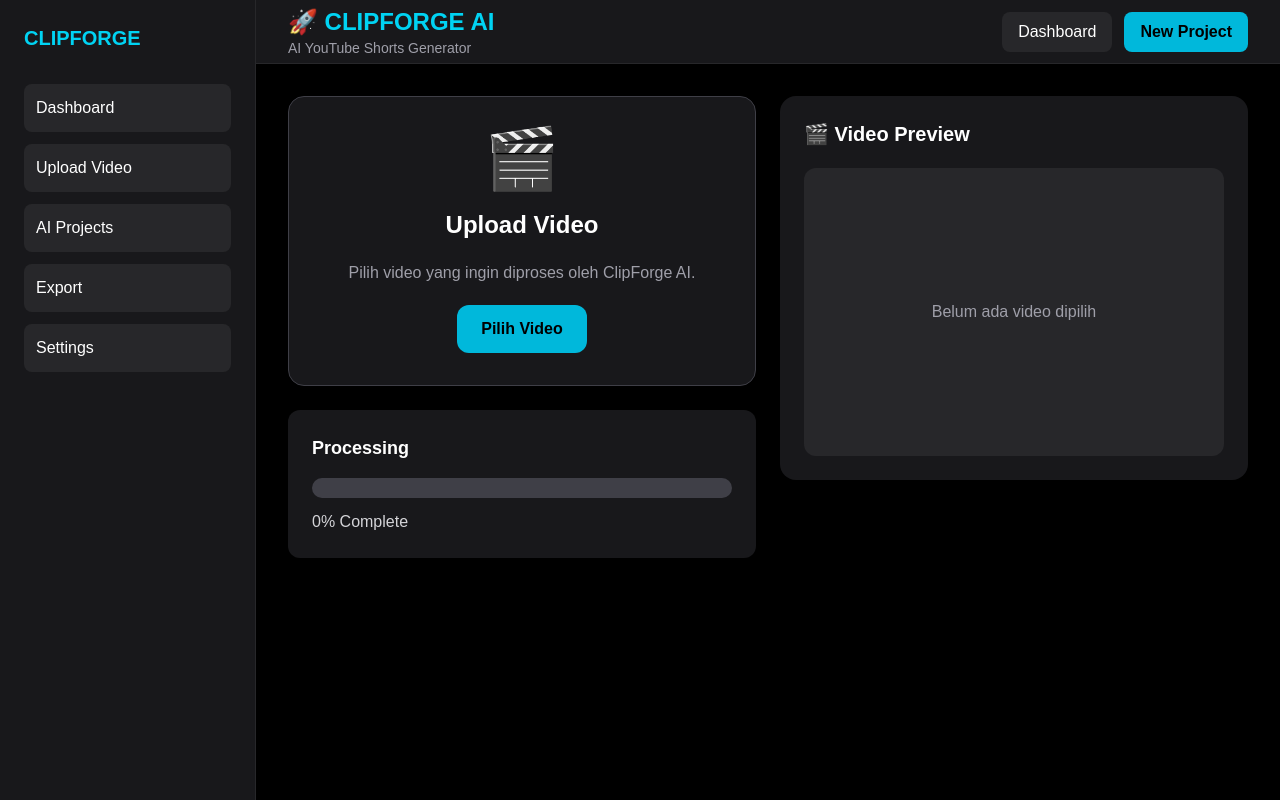
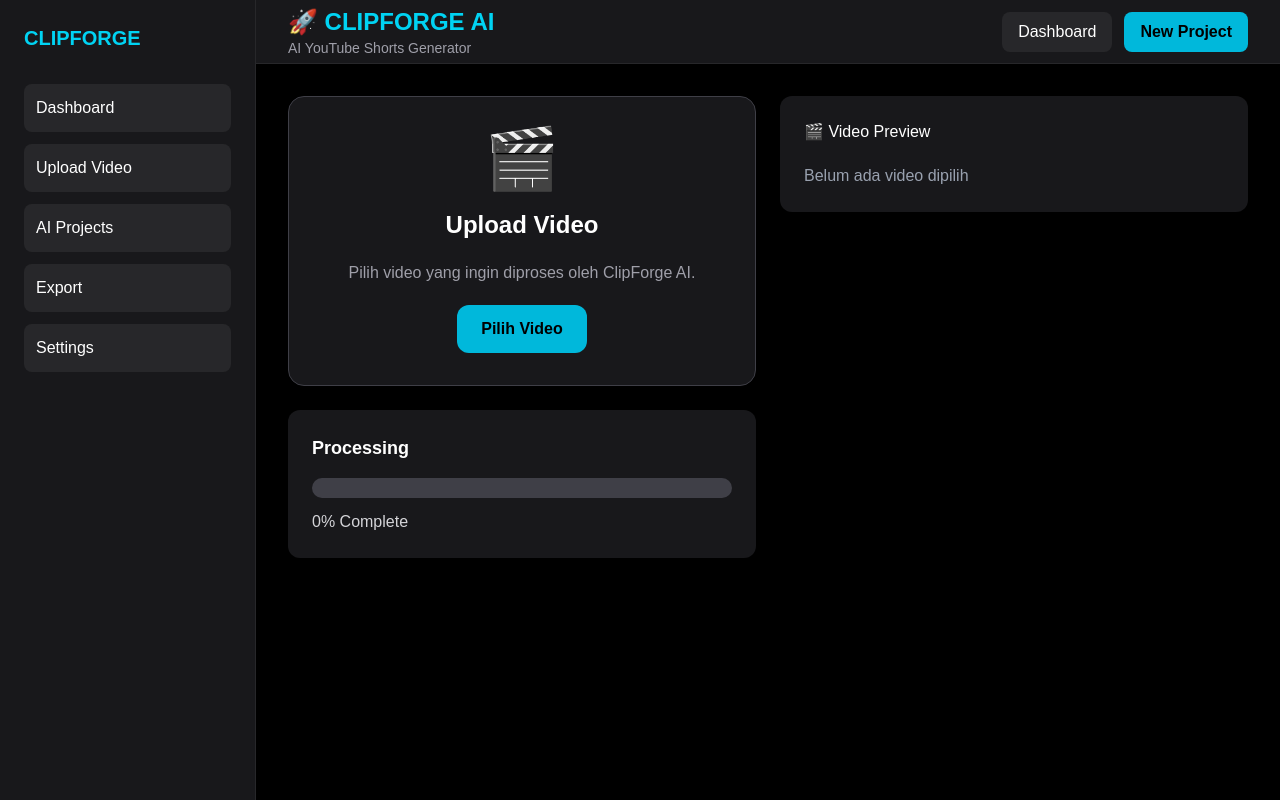
Before and after one commit to monyettbabi22-netizen/clipforge-frontend, a Next.js app: page / in a window 1280 px wide. Built offline with nearby package versions, Linux system fonts and the light colour scheme.

Commit message:
VideoPlayer.jsx

```diff
--- a/components/VideoPlayer.jsx
+++ b/components/VideoPlayer.jsx
@@ -1,46 +1,23 @@
 "use client";
 
-import { useEffect, useState } from "react";
+export default function VideoPlayer({ video }) {
+  return (
+    <div className="bg-zinc-900 rounded-xl p-6">
 
-export default function VideoPlayer({ file }) {
-  const [videoUrl, setVideoUrl] = useState("");
-
-  useEffect(() => {
-    if (!file) {
-      setVideoUrl("");
-      return;
-    }
-
-    const url = URL.createObjectURL(file);
-
-    setVideoUrl(url);
-
-    return () => {
-      URL.revokeObjectURL(url);
-    };
-  }, [file]);
-
-  return (
-    <div className="bg-zinc-900 rounded-2xl p-6 shadow-lg">
-
-      <h2 className="text-xl font-bold text-white mb-5">
+      <h2 className="text-white mb-5">
         🎬 Video Preview
       </h2>
 
-      {!file ? (
-        <div className="h-72 rounded-xl bg-zinc-800 flex items-center justify-center">
-
-          <p className="text-zinc-400">
-            Belum ada video dipilih
-          </p>
-
+      {video ? (
+        <video
+          src={video}
+          controls
+          className="rounded-xl w-full"
+        />
+      ) : (
+        <div className="text-gray-400">
+          Belum ada video dipilih
         </div>
-      ) : (
-        <video
-          src={videoUrl}
-          controls
-          className="rounded-xl w-full max-h-[500px]"
-        />
       )}
 
     </div>
```
